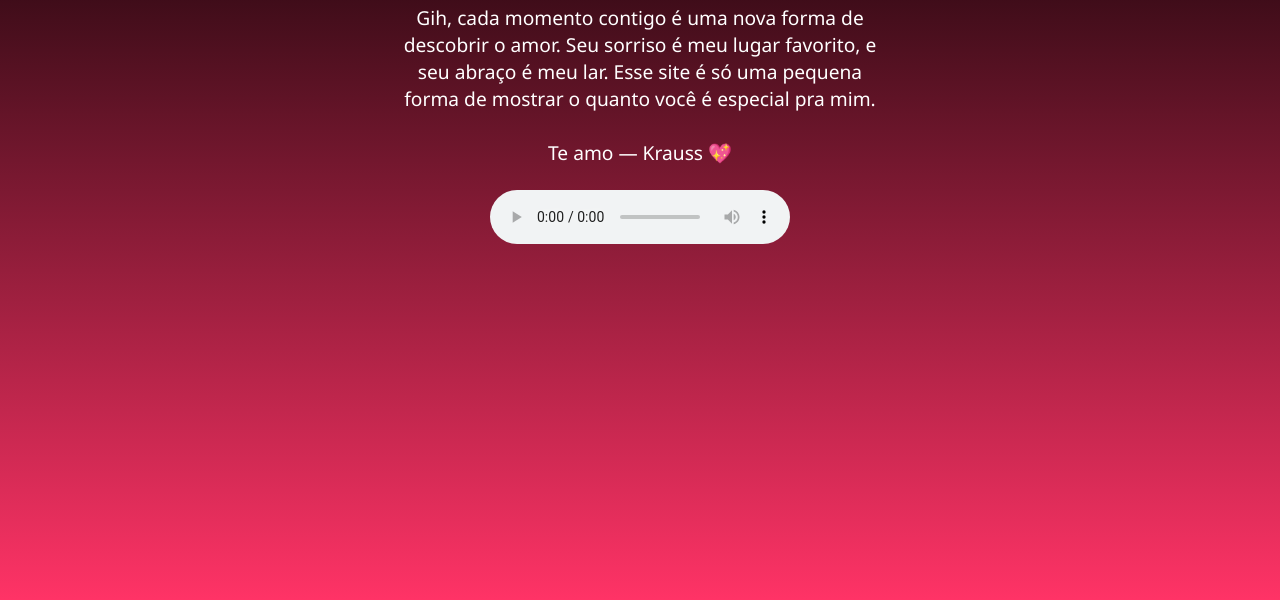
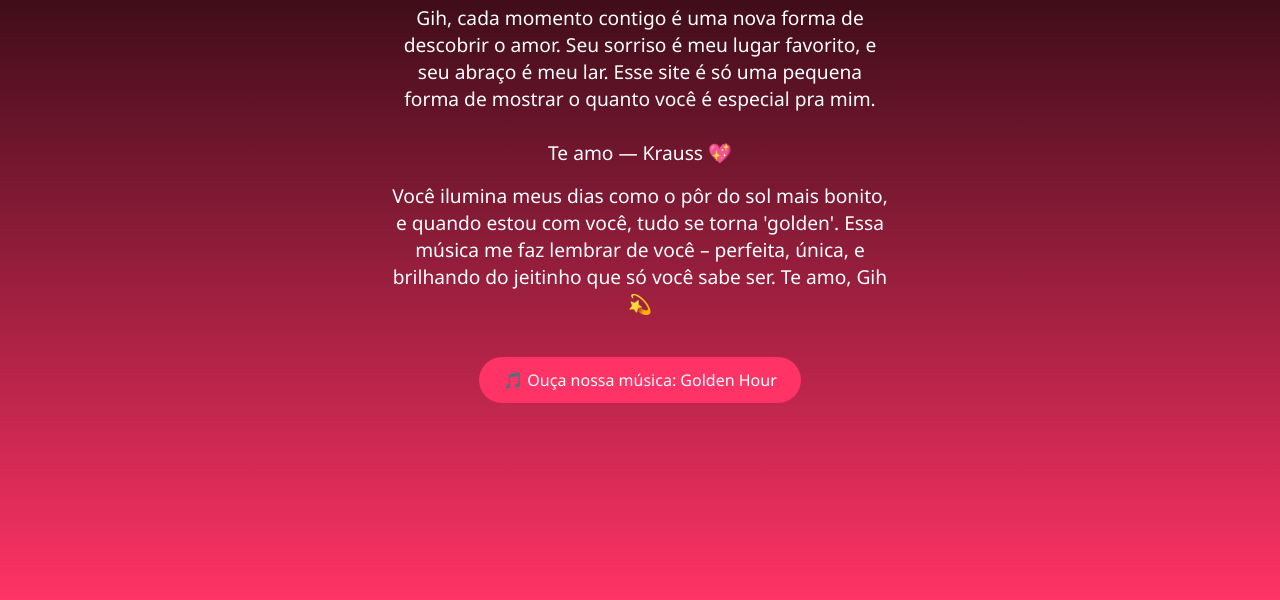
Before and after one commit to VkcomX/para-gih, a plain HTML site: page index.html in a window 1280 px wide. Shown: the part 200-800 px from the top of the page. Drawn offline with Linux system fonts and the light colour scheme.

Commit message:
index.html

```diff
--- a/index.html
+++ b/index.html
@@ -30,7 +30,7 @@
     p {
       font-size: 1.2rem;
       max-width: 500px;
-      margin: 0 auto;
+      margin: 1rem auto;
     }
     .hearts {
       font-size: 2rem;
@@ -41,8 +41,21 @@
       0%, 100% { transform: translateY(0); }
       50% { transform: translateY(-10px); }
     }
-    audio {
+    .youtube-button {
       margin-top: 1.5rem;
+      background-color: #ff3366;
+      color: white;
+      padding: 0.75rem 1.5rem;
+      border: none;
+      border-radius: 30px;
+      font-size: 1rem;
+      cursor: pointer;
+      text-decoration: none;
+      display: inline-block;
+      transition: background-color 0.3s;
+    }
+    .youtube-button:hover {
+      background-color: #e82e5c;
     }
   </style>
 </head>
@@ -51,10 +64,7 @@
     <h1>Para Gih 💖</h1>
     <div class="hearts">💗💞💘</div>
     <p>Gih, cada momento contigo é uma nova forma de descobrir o amor. Seu sorriso é meu lugar favorito, e seu abraço é meu lar. Esse site é só uma pequena forma de mostrar o quanto você é especial pra mim. <br><br>Te amo — Krauss 💖</p>
-    <audio controls autoplay loop>
-      <source src="https://www.soundhelix.com/examples/mp3/SoundHelix-Song-1.mp3" type="audio/mpeg">
-      Seu navegador não suporta áudio.
-    </audio>
-  </div>
-</body>
-</html>
+
+    <p>Você ilumina meus dias como o pôr do sol mais bonito, e quando estou com você, tudo se torna 'golden'. Essa música me faz lembrar de você – perfeita, única, e brilhando do jeitinho que só você sabe ser. Te amo, Gih 💫</p>
+
+    <a class="youtube-button" href="https://www.youtube.com/watch?v=PEM0Vs8jf1w" target="_blank">🎵 Ouça nossa música: Golden Hour</a>
```
